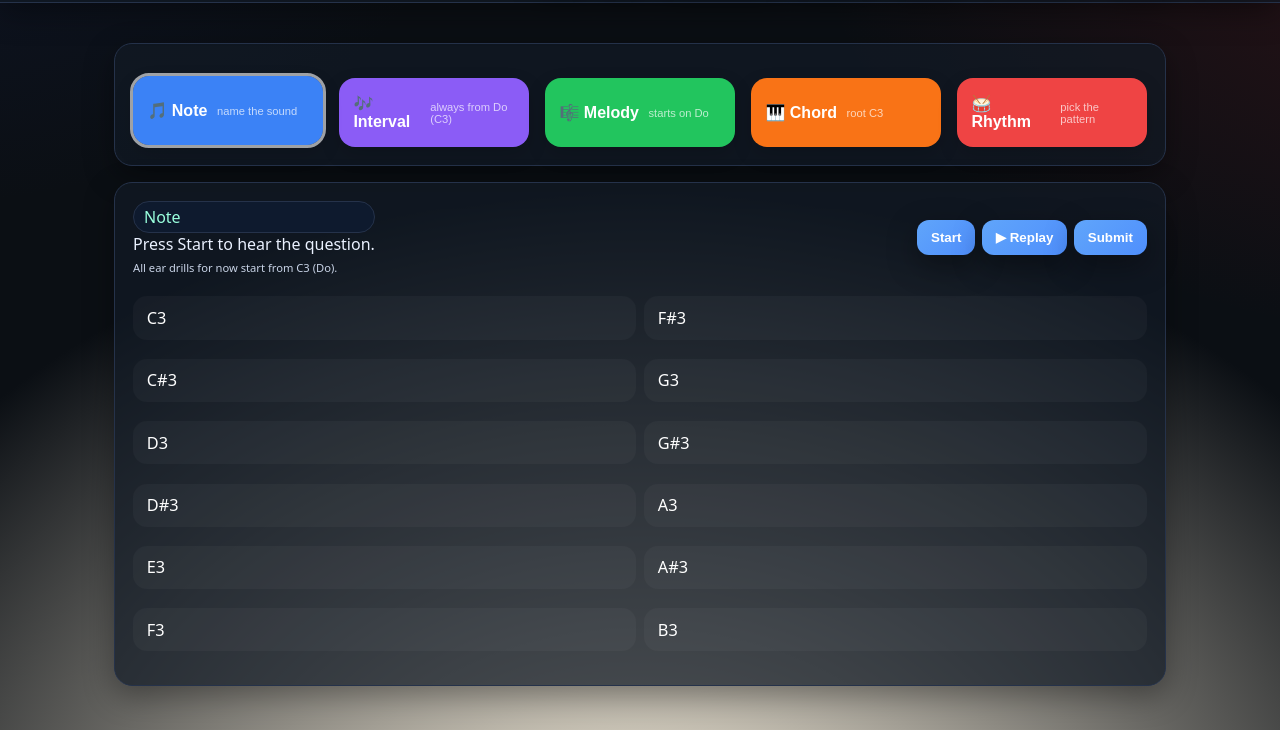
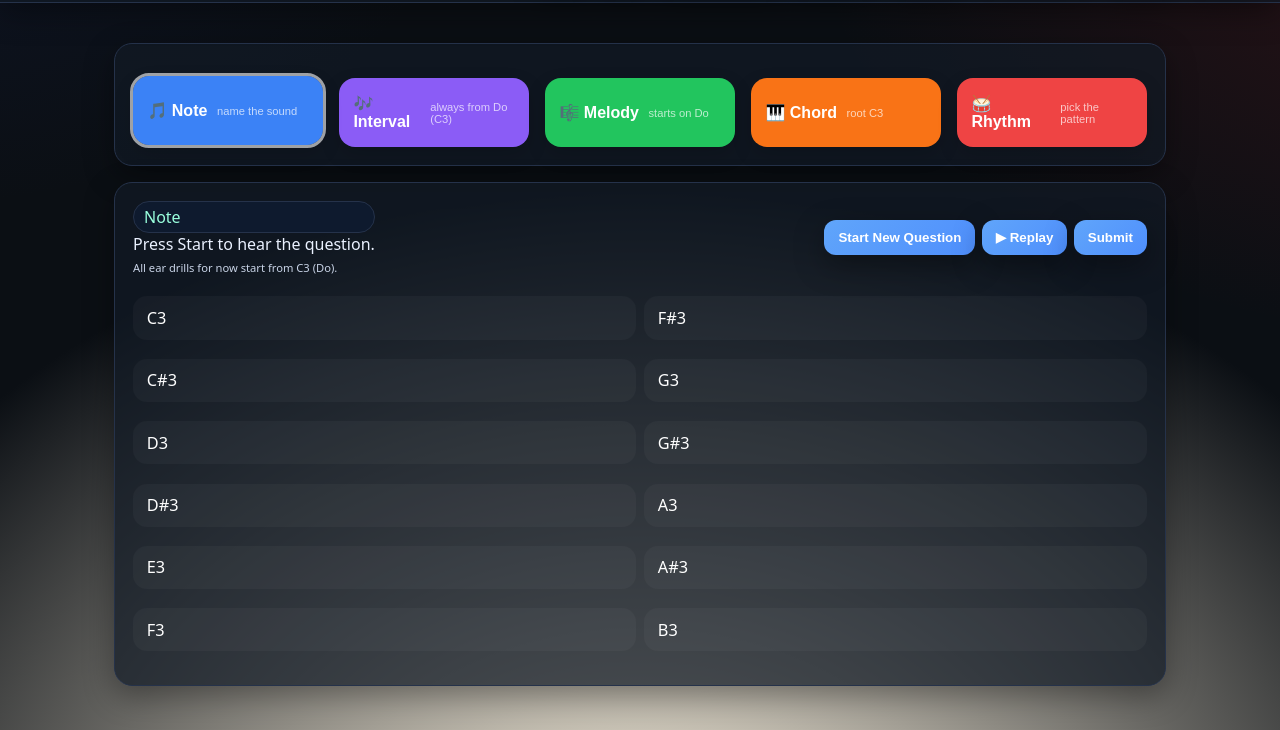
Before and after one commit to Abeselom-bb/BatiTone, a website with bundled scripts: page public/practice.html in a window 1280 px wide. Shown: the part 70-800 px from the top of the page. Built offline with nearby package versions, Linux system fonts and the light colour scheme; no server answers.

Commit message:
question starting button

```diff
--- a/public/practice.html
+++ b/public/practice.html
@@ -109,7 +109,7 @@
         <div id="tinyNote" class="tiny-note">All ear drills for now start from C3 (Do).</div>
       </div>
       <div class="row" style="gap:.4rem">
-        <button id="startBtn" class="btn">Start</button>
+        <button id="startBtn" class="btn">Start New Question</button>
         <button id="playBtn" class="btn">▶ Replay</button>
         <button id="submitBtn" class="btn primary">Submit</button>
       </div>
```
